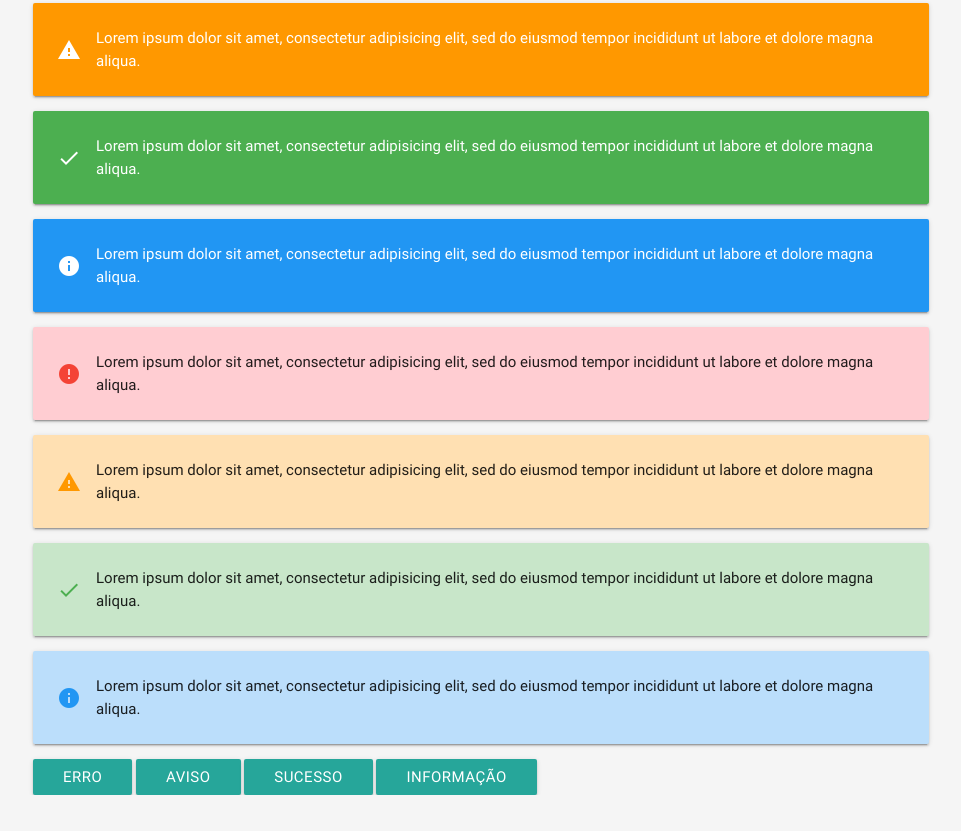
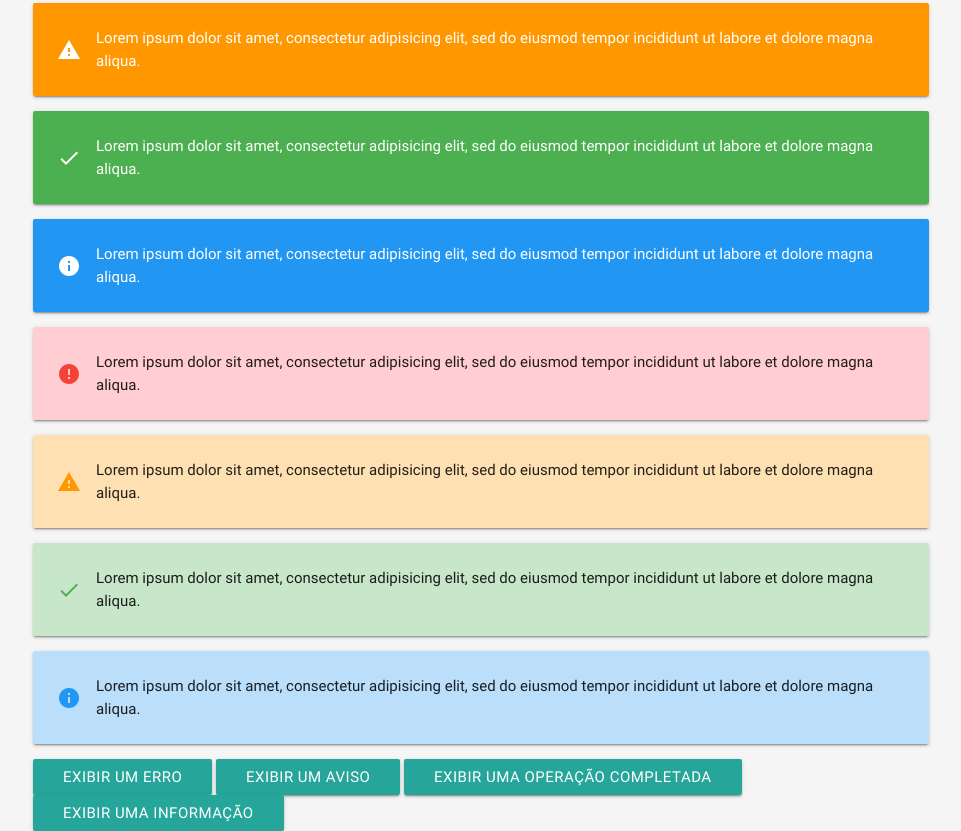
Before and after one commit to myrp/myrp.ux, a plain HTML site: page messages.html in a window 1280 px wide. Shown: the part 313-1144 px from the top of the page, without its empty margins (159-1120 px from the left). Before the commit the page ends 1108 px from the top, so only its background shows below. Drawn offline with nearby package versions, Linux system fonts and the light colour scheme.

Commit message:
LW: Alterando texto dos botões

```diff
--- a/messages.html
+++ b/messages.html
@@ -71,10 +71,10 @@
             </div>
         </div>
 
-        <a class="btn" onclick="Materialize.toast('<i class=\'material-icons white-text left\'>error</i> Lorem ipsum dolor sit amet', 3000, 'red')">Erro</a>
-        <a class="btn" onclick="Materialize.toast('<i class=\'material-icons white-text left\'>warning</i> Lorem ipsum dolor sit amet', 3000, 'orange')">Aviso</a>
-        <a class="btn" onclick="Materialize.toast('<i class=\'material-icons white-text left\'>done</i> Lorem ipsum dolor sit amet', 3000, 'green')">Sucesso</a>
-        <a class="btn" onclick="Materialize.toast('<i class=\'material-icons white-text left\'>info</i> Lorem ipsum dolor sit amet', 3000, 'blue')">Informação</a>
+        <a class="btn" onclick="Materialize.toast('<i class=\'material-icons white-text left\'>error</i> Lorem ipsum dolor sit amet', 3000, 'red')">Exibir um erro</a>
+        <a class="btn" onclick="Materialize.toast('<i class=\'material-icons white-text left\'>warning</i> Lorem ipsum dolor sit amet', 3000, 'orange')">Exibir um aviso</a>
+        <a class="btn" onclick="Materialize.toast('<i class=\'material-icons white-text left\'>done</i> Lorem ipsum dolor sit amet', 3000, 'green')">Exibir uma operação completada</a>
+        <a class="btn" onclick="Materialize.toast('<i class=\'material-icons white-text left\'>info</i> Lorem ipsum dolor sit amet', 3000, 'blue')">Exibir uma informação</a>
     </div>
 </body>
 </html>
```
Also changed, not shown: forms.html (+1 -1 lines).
